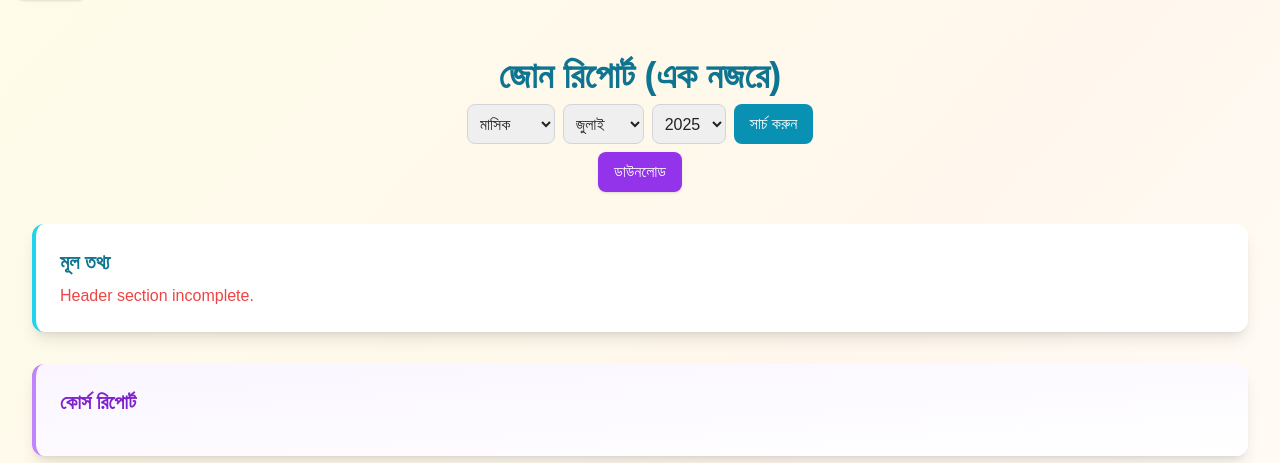
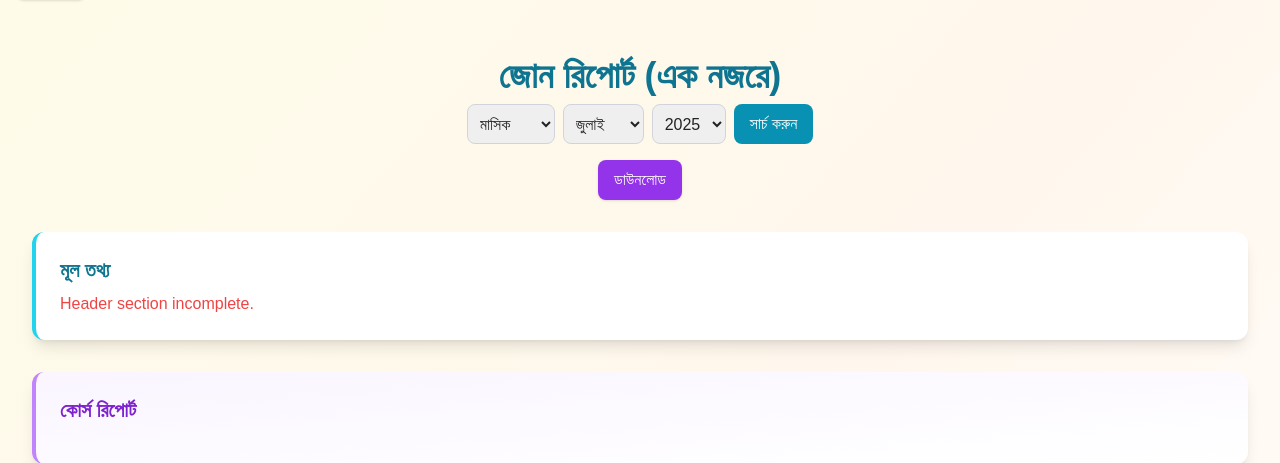
Before and after one commit to Jabir-A-H/report-submission, a Flask app: page /report in a window 1280 px wide. Shown: the part 168-631 px from the top of the page. Run offline with Flask 3, Linux system fonts and the light colour scheme; a user stored in the database is signed in; tables that the repository leaves empty hold one stand-in row (values such as "Sample post"); some libraries are stand-ins or nearby versions; some web fonts are replaced.

Commit message:
Update report.html

```diff
--- a/templates/report.html
+++ b/templates/report.html
@@ -7,7 +7,7 @@
       জোন রিপোর্ট (এক নজরে)
     </h1>
     {% if not request.args.get('report_id') or (current_user and current_user.role != 'admin') %}
-    <form method="get" class="flex flex-wrap gap-2 justify-center mb-2" id="report-filter-form">
+    <form method="get" class="flex flex-wrap gap-2 justify-center mb-4" id="report-filter-form">
       <select id="report-type-select" name="report_type" class="p-2 border border-gray-300 rounded-lg">
         <option value="মাসিক" {% if report_type == 'মাসিক' %}selected{% endif %}>মাসিক</option>
         <option value="ত্রৈমাসিক" {% if report_type == 'ত্রৈমাসিক' %}selected{% endif %}>ত্রৈমাসিক</option>
@@ -27,8 +27,6 @@
       </select>
       <button type="submit" class="px-4 py-2 bg-cyan-600 text-white rounded-lg hover:bg-cyan-700 transition">সার্চ করুন</button>
     </form>
-    {% endif %}
-    <div class="flex justify-center mb-4">
       <div class="relative">
         <button type="button" id="downloadDropdownBtn" class="px-4 py-2 bg-purple-600 text-white rounded-lg hover:bg-purple-700 transition shadow">
           ডাউনলোড
@@ -38,7 +36,7 @@
           <a href="/download_report?report_type={{ report_type }}&month={{ month }}&year={{ year }}&format=excel" class="block px-4 py-2 text-gray-700 hover:bg-green-50">Excel</a>
         </div>
       </div>
-    </div>
+    {% endif %}
   </div>
   <div class="flex flex-col gap-8">
     <!-- Header Table -->
```
